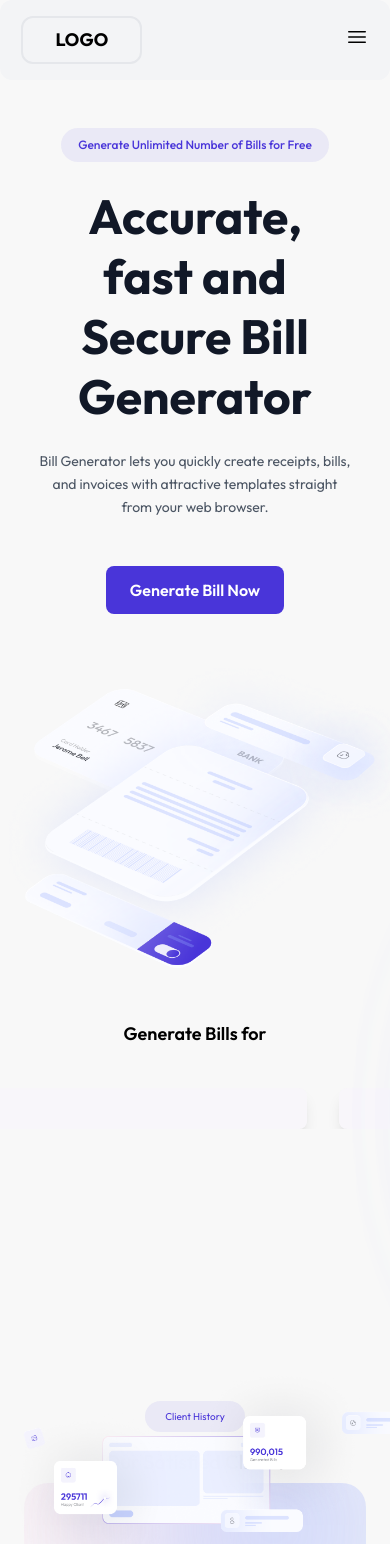
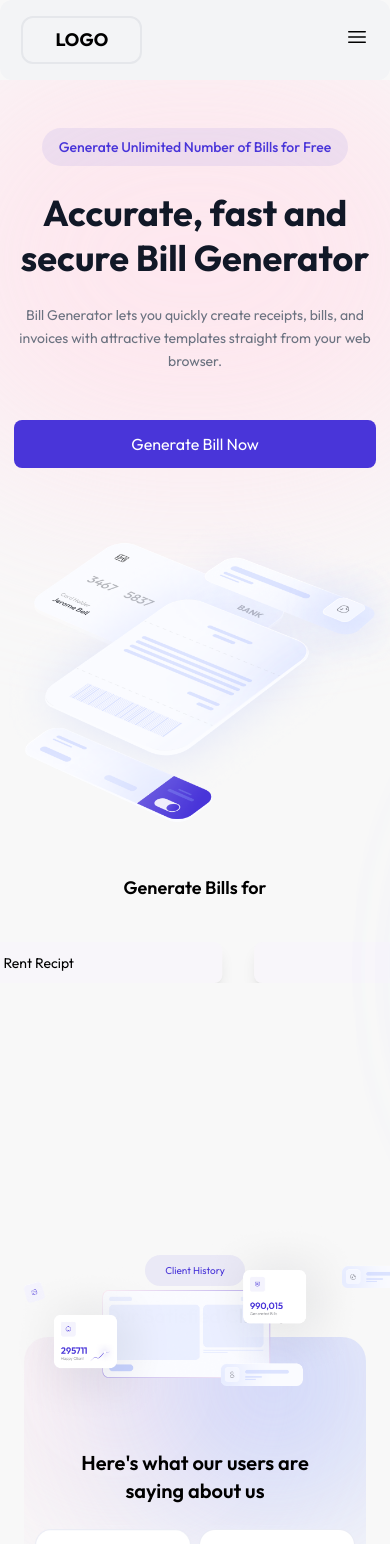
Before and after one commit to YashChandrawat/IMP-Data, a React (Vite) app in the folder Bill Generator/: page / in a window 390 px wide. Shown: the top 1544 px of the page. Built offline with nearby package versions, Linux system fonts and the light colour scheme; a web font is replaced by a local one.

Commit message:
Temp Mobile View

```diff
--- a/Bill Generator/src/Components/HomePage/Carousel.jsx
+++ b/Bill Generator/src/Components/HomePage/Carousel.jsx
@@ -47,7 +47,7 @@ const Carousel = () => {
       },
       {
         breakpoint: 480,
-        settings: { slidesToShow: 1 },
+        settings: { slidesToShow: 3 },
       },
     ],
   };
--- a/Bill Generator/src/Components/HomePage/Hero.jsx
+++ b/Bill Generator/src/Components/HomePage/Hero.jsx
@@ -153,23 +153,25 @@ const Hero = () => {
       >
         <div className="flex flex-col lg:flex-row items-center lg:justify-between w-full relative">
           {/* Background Blur */}
-          <div className="sm:w-[455px] sm:h-[455px] lg:w-[701px] lg:h-[701px] rounded-full bg-[#FFE3EC] blur-[100px] lg:blur-[100px] z-10 opacity-60 absolute lg:-left-48 lg:-top-14 -top-48 "></div>
+          <div className="sm:w-[455px] sm:h-[455px] lg:w-[701px] lg:h-[701px] rounded-full bg-[#FFE3EC] blur-[100px] lg:blur-[100px] z-10 opacity-60 absolute sm:left-48 sm:top- lg:-left-48 lg:-top-14 -top-48 "></div>
+
+          <div className="w-[600px] h-[455px] md:w-[0px] md:h-[0px] lg:w-[0px] lg:h-[0px] rounded-full bg-[#FFE3EC] blur-[100px] sm:blur-[100px] z-10 opacity-80 absolute sm:-top-0 -top-24 "></div>
 
           {/* Left Section */}
           <div className="w-full lg:w-1/2 flex flex-col items-center lg:items-start  text-center lg:text-left relative z-30 px-4 lg:px-0">
-            <span className="px-4 py-2 border border-transparent rounded-full bg-[#4935D914] text-[#4935D9] text-xs lg:text-sm font-medium inline-block w-fit mx-auto md:mx-auto lg:mx-0">
+            <span className="px-4 py-2 border border-transparent rounded-full bg-[#4935D914] text-[#4935D9] text-sm lg:text-sm font-medium inline-block w-fit mx-auto md:mx-auto lg:mx-0">
               Generate Unlimited Number of Bills for Free
             </span>
-            <h1 className="font-bold text-5xl sm:text-6xl lg:text-6xl mt-[24px] text-balance text-gray-900 leading-tight w-[100%] max-w-[80vw]">
-              Accurate, fast and Secure Bill Generator
+            <h1 className="font-bold text-4xl sm:text-6xl lg:text-6xl mt-[24px] sm:text-balance lg:text-balance text-gray-900 leading-tight w-[100%] max-w-[90vw]">
+              Accurate, fast and secure Bill Generator
             </h1>
-            <p className="text-gray-600 text-sm sm:text-base mt-[24px] lg:text-lg leading-relaxed lg:text-justify w-[85%] max-w-[80vw] mx-auto sm:w-full">
+            <p className="text-gray-500 text-sm sm:text-base mt-[24px] lg:text-lg leading-relaxed lg:text-justify w-[85%] max-w-[95vw] mx-auto sm:w-full">
               Bill Generator lets you quickly create receipts, bills, and
               invoices with attractive templates straight from your web browser.
             </p>
             <button
               onClick={() => navigate("/bills/fuel-bills")}
-              className="rounded-lg px-6 py-3 mt-[48px] bg-[#4935D9] text-white font-semibold hover:bg-[#3728a6] transition-all duration-300 w-fit mx-auto lg:mx-0"
+              className="rounded-lg px-6 py-3 mt-[48px] bg-[#4935D9] text-white font-normal text-base hover:bg-[#3728a6] transition-all duration-300 lg:w-fit w-[93vw] md:w-[90vw] mx-auto lg:mx-0"
             >
               Generate Bill Now
             </button>
@@ -299,7 +301,7 @@ const Hero = () => {
         {/* <div className="h-[200vh] rounded-3xl md:w-[95vw]  overflow-hidden flex justify-center sm:py-64 sm:top-96 top-24 py-24 sm:w-[100vw] right-3 md:right-24 md:top-96 md:py-72 md:px-20"></div> */}
       </div>
 
-      <div className="flex flex-col justify-center h-auto lg:h-[120vh] w-full px-4 sm:px-8 lg:px-[5.5vw] pt-24 pb-48 border-b border-gray-500">
+      <div className="flex flex-col justify-center h-auto lg:h-[120vh] w-full px-4 sm:px-8 lg:px-[5.5vw] lg:pt-24 sm:pt-12 pb-48 border-b border-gray-500">
         {/* Header */}
         <div className="mx-auto text-center flex flex-col items-center space-y-6">
           <span className="bg-[#4935D914] text-[#4935D9] rounded-[20px] px-4 py-2 text-sm sm:text-base lg:text-lg">
@@ -321,15 +323,15 @@ const Hero = () => {
           {features.map((feature, index) => (
             <div key={index} className="text-center p-4 sm:p-6">
               {/* Icon Wrapper */}
-              <div className="flex items-center justify-center border border-[#EAECF5] shadow-sm w-10 h-10 sm:w-12 sm:h-12 lg:w-14 lg:h-14 mx-auto mb-4 rounded-xl text-base sm:text-lg lg:text-xl font-semibold bg-white">
+              <div className="flex items-center justify-center border border-[#EAECF5] shadow-sm w-14 h-14 px-2 sm:w-12 sm:h-12 lg:w-14 lg:h-14 mx-auto mb-4 rounded-xl text-base sm:text-lg lg:text-xl font-semibold bg-white">
                 {feature.icon}
               </div>
               {/* Title */}
-              <h3 className="text-lg sm:text-xl lg:text-2xl font-medium text-gray-900">
+              <h3 className="text-lg sm:text-xl lg:text-2xl font-medium text-gray-900 ">
                 {feature.title}
               </h3>
               {/* Description */}
-              <p className="mt-2 text-gray-500 text-sm sm:text-base lg:text-lg">
+              <p className="mt-2 text-gray-500 text-sm sm:text-base lg:text-lg w-[80%] lg:w-fit text-center mx-auto ">
                 {feature.description}
               </p>
             </div>
@@ -356,7 +358,7 @@ const Hero = () => {
 
         {/* Features Section */}
         <div
-          className={`flex flex-col sm:flex-row sm:justify-center text-center gap-6 mt-12 relative w-full`}
+          className={`flex flex-col sm:flex-row sm:justify-center text-center gap-6 mt-12 relative w-full p-6`}
         >
           {whyUs.map((item, index) => (
             <div
```
